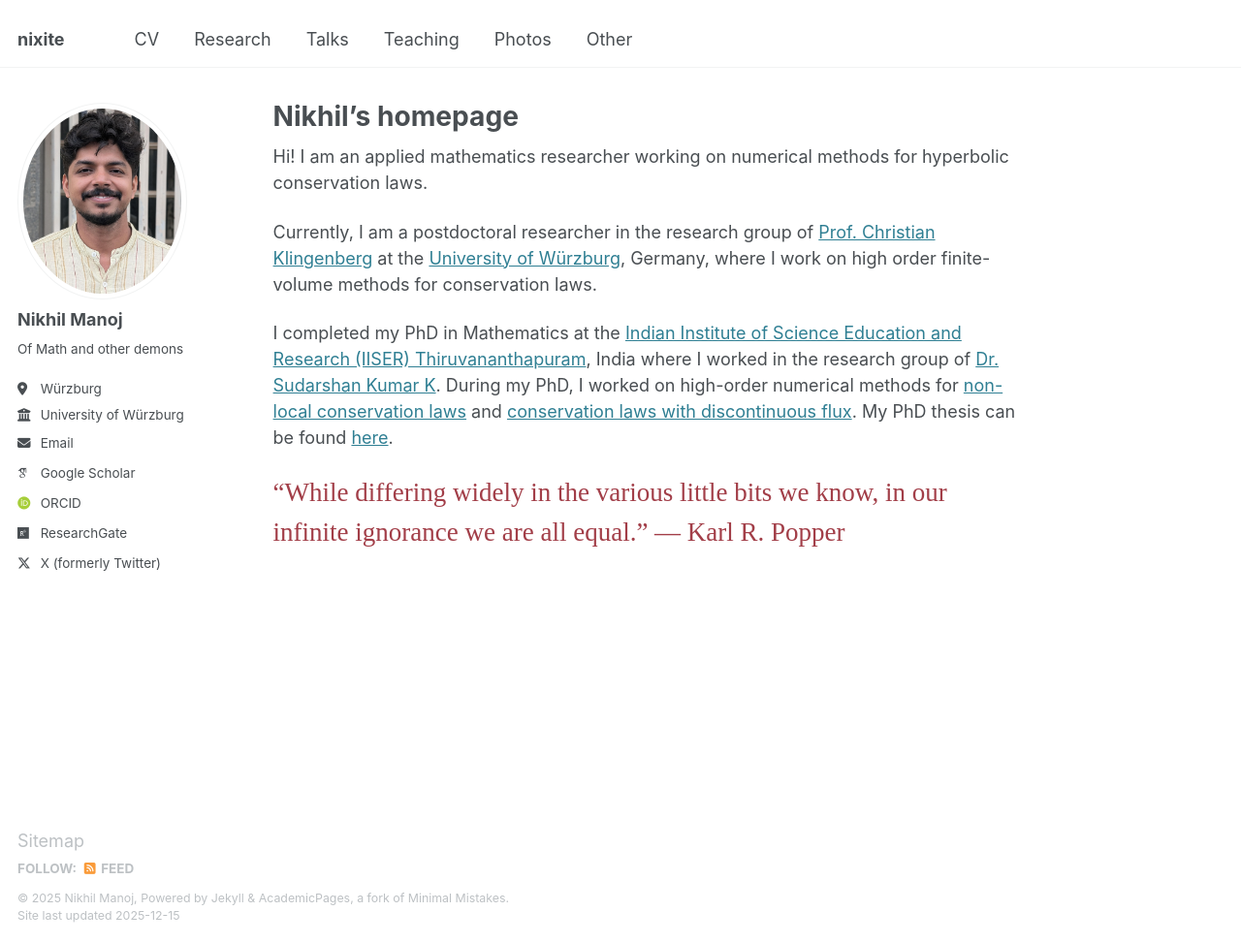
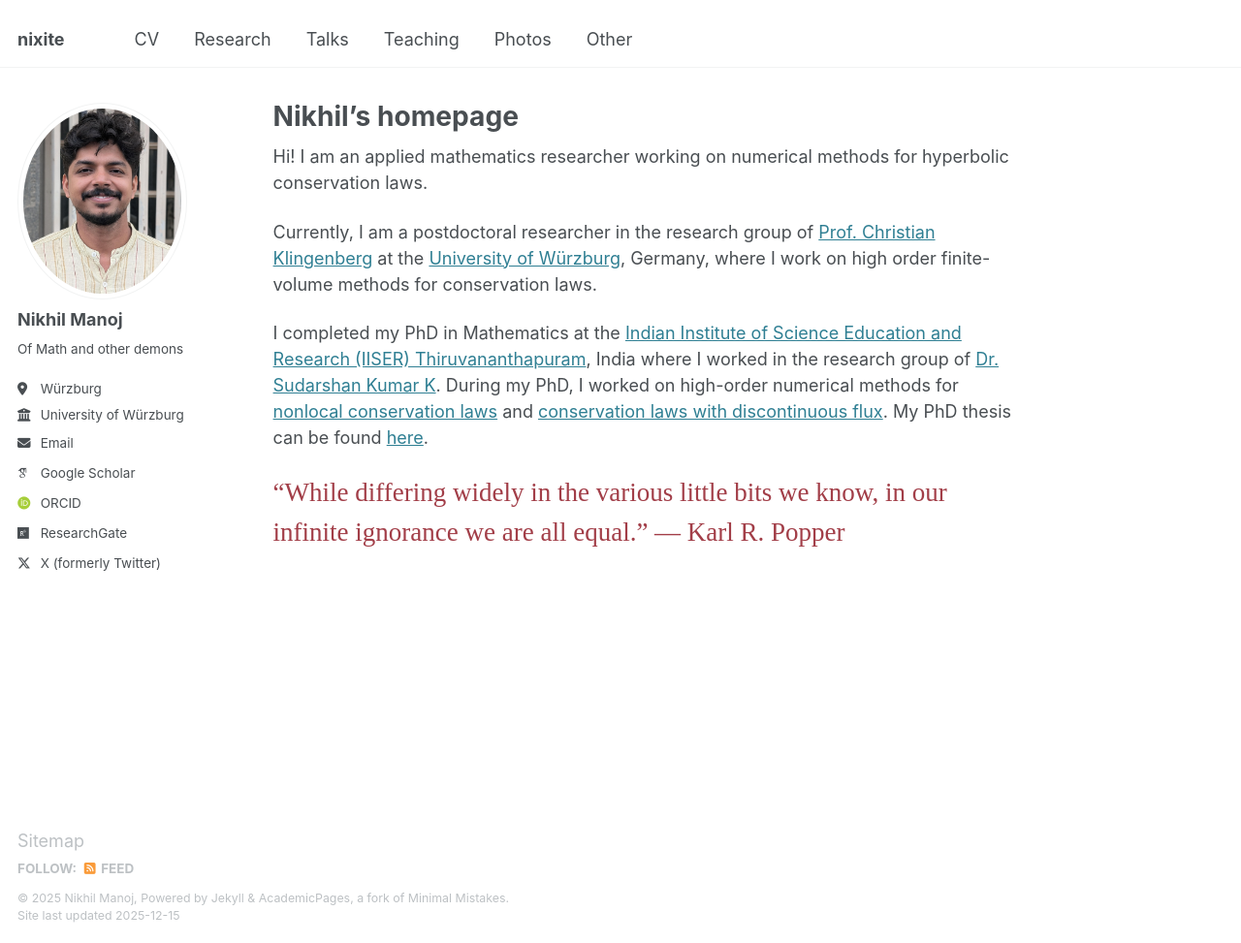
Before and after one commit to nikhil0597/nikhil0597.github.io, a Jekyll site: the page built from _pages/about.md, in a window 1280 px wide and 973 px high. Shown: the whole window at 97% size. Built offline with Jekyll 4.4.1, drawn with Linux system fonts in a browser that asks for light colours; some web fonts are replaced.

Commit message:
Update about.md

```diff
--- a/_pages/about.md
+++ b/_pages/about.md
@@ -12,7 +12,7 @@ Hi! I am an applied mathematics researcher working on numerical methods for hype
 
 Currently, I am a postdoctoral researcher in the research group of [Prof. Christian Klingenberg](https://ifm.mathematik.uni-wuerzburg.de/~klingen/index.html) at the [University of Würzburg](https://www.mathematik.uni-wuerzburg.de/en/fluidmechanics/team/nikhil-manoj/), Germany, where I work on high order finite-volume methods for conservation laws.
 
-I completed my PhD in Mathematics at the [Indian Institute of Science Education and Research (IISER) Thiruvananthapuram](https://www.iisertvm.ac.in/), India where I worked in the research group of [Dr. Sudarshan Kumar K](https://www.iisertvm.ac.in/faculty/sudarshan). During my PhD, I worked on high-order numerical methods for [non-local conservation laws](https://www.esaim-m2an.org/articles/m2an/abs/2023/06/m2an230129/m2an230129.html) and [conservation laws with discontinuous flux](https://arxiv.org/abs/2501.04620). My PhD thesis can be found [here](files/thesis final_Nikhil Manoj.pdf).
+I completed my PhD in Mathematics at the [Indian Institute of Science Education and Research (IISER) Thiruvananthapuram](https://www.iisertvm.ac.in/), India where I worked in the research group of [Dr. Sudarshan Kumar K](https://www.iisertvm.ac.in/faculty/sudarshan). During my PhD, I worked on high-order numerical methods for [nonlocal conservation laws](https://www.esaim-m2an.org/articles/m2an/abs/2023/06/m2an230129/m2an230129.html) and [conservation laws with discontinuous flux](https://arxiv.org/abs/2501.04620). My PhD thesis can be found [here](files/thesis final_Nikhil Manoj.pdf).
 
 
 
```
